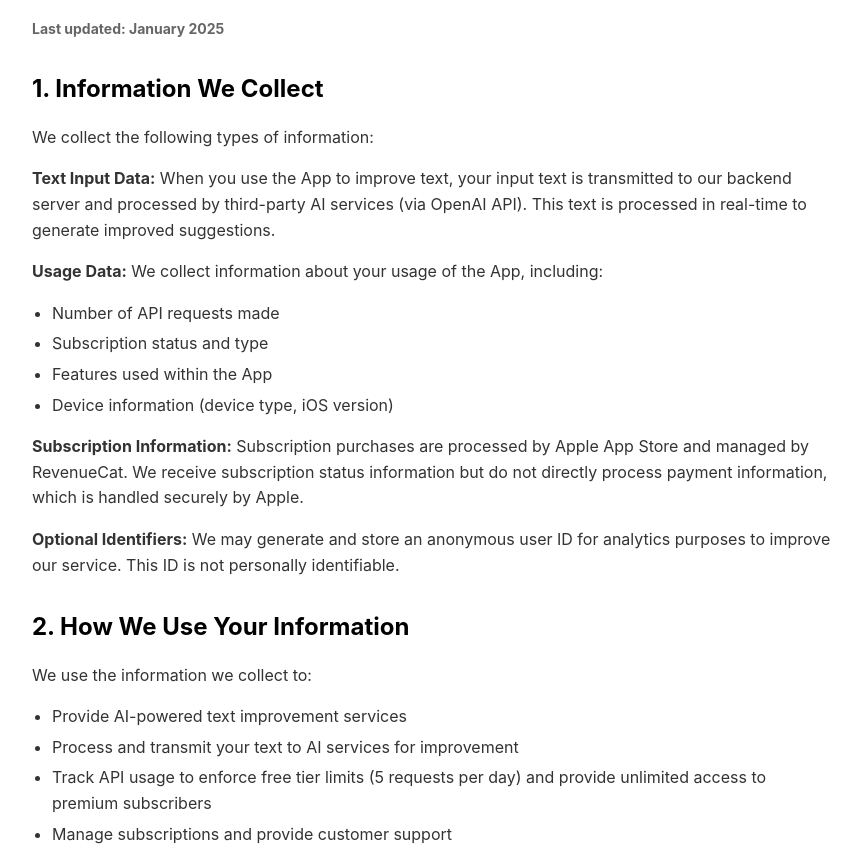
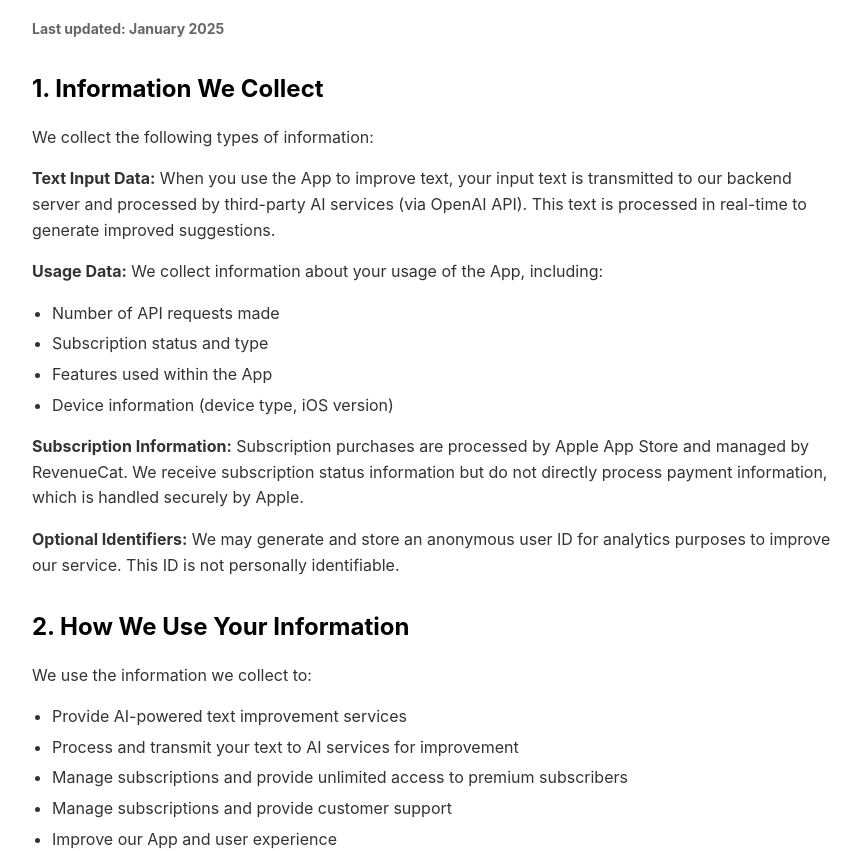
Before and after one commit to ti1ek/promptext-privacy, a plain HTML site: page index.html in a window 1280 px wide. Shown: the part 108-959 px from the top of the page, without its empty margins (208-1069 px from the left). Drawn offline with Linux system fonts and the light colour scheme.

Commit message:
Update index.html

```diff
--- a/index.html
+++ b/index.html
@@ -66,7 +66,7 @@
     <ul>
         <li>Provide AI-powered text improvement services</li>
         <li>Process and transmit your text to AI services for improvement</li>
-        <li>Track API usage to enforce free tier limits (5 requests per day) and provide unlimited access to premium subscribers</li>
+        <li>Manage subscriptions and provide unlimited access to premium subscribers</li>
         <li>Manage subscriptions and provide customer support</li>
         <li>Improve our App and user experience</li>
         <li>Comply with legal obligations</li>
```
